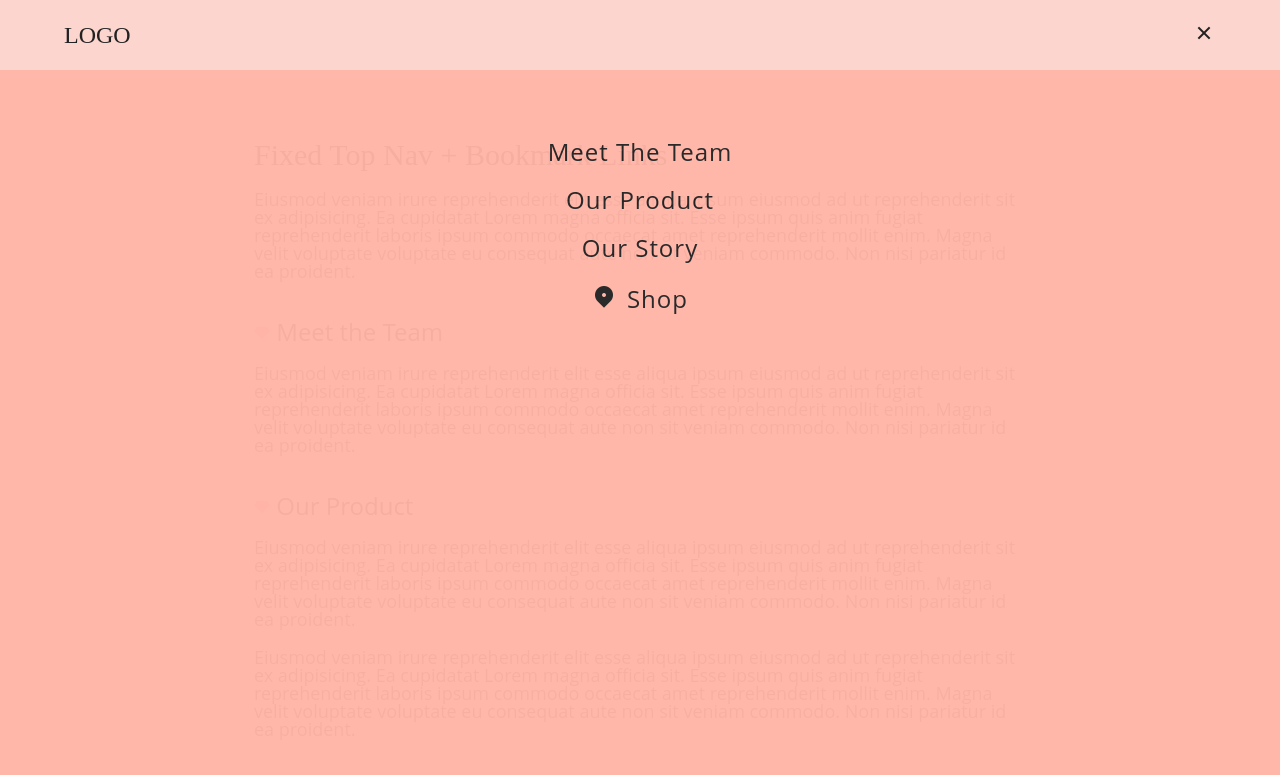
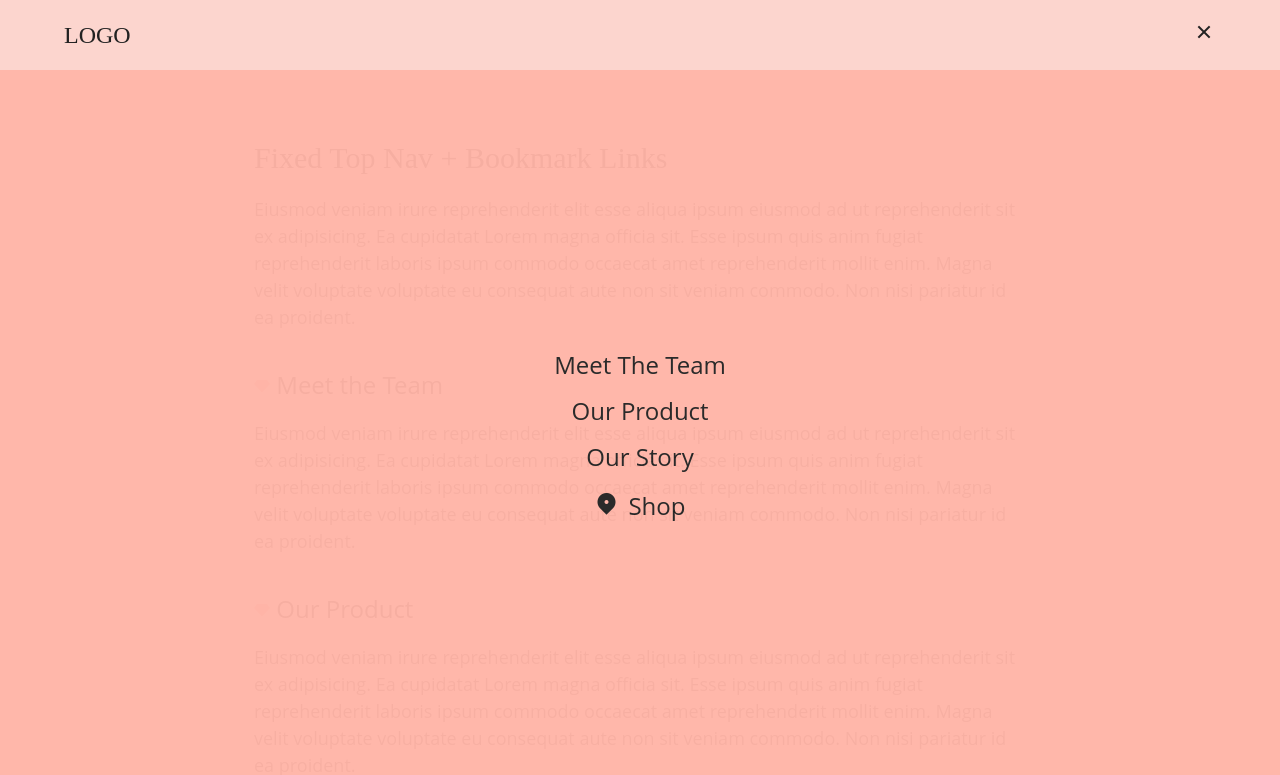
Before and after one commit to christadejesus/navigation, a plain HTML site: page fixed-top-nav-bookmark-links/index.html in a window 1280 px wide. Both pictures are taken after a click on the button 1204 px from the left and 35 px from the top of the page. Shown: the top 775 px of the page. Drawn offline with nearby package versions, Linux system fonts and the light colour scheme.

Commit message:
Refactor fixed-top-nav-bookmark-links

```diff
--- a/fixed-top-nav-bookmark-links/index.html
+++ b/fixed-top-nav-bookmark-links/index.html
@@ -17,14 +17,13 @@
     <header class="page-header">
         <nav class="top-nav">
             <a class="logo" href="#">Logo</a>
-            <button class="close-btn" id="close-btn"><i class="ri-close-fill"></i></button>
-            <button class="menu-btn" id="menu-btn"><i class="ri-menu-line"></i></button>
+            <button class="btn close-btn" id="close-btn"><i class="ri-close-fill"></i></button>
+            <button class="btn menu-btn" id="menu-btn"><i class="ri-menu-line"></i></button>
             <ul class="link-list" id="link-list">
-                <li class="nav-link"><a href="#meet-the-team" onclick="toggleMenu()">meet the team</a></li>
-                <li class="nav-link"><a href="#our-product" onclick="toggleMenu()">our product</a></li>
-                <li class="nav-link"><a href="#our-story" onclick="toggleMenu()">our story</a></li>
-                <li class="nav-link"><a href="#visit-the-shop" onclick="toggleMenu()"><i
-                            class="ri-map-pin-2-fill"></i>shop</a></li>
+                <li><a href="#meet-the-team" onclick="toggleMenu()">meet the team</a></li>
+                <li><a href="#our-product" onclick="toggleMenu()">our product</a></li>
+                <li><a href="#our-story" onclick="toggleMenu()">our story</a></li>
+                <li><a href="#visit-the-shop" onclick="toggleMenu()"><i class="ri-map-pin-2-fill"></i>shop</a></li>
             </ul>
         </nav>
     </header>
@@ -38,49 +37,35 @@
         <h2 id="meet-the-team"><i class="ri-vip-diamond-fill"></i> Meet the Team</h2>
         <p>Eiusmod veniam irure reprehenderit elit esse aliqua ipsum eiusmod ad ut reprehenderit sit ex adipisicing. Ea
             cupidatat Lorem magna officia sit. Esse ipsum quis anim fugiat reprehenderit laboris ipsum commodo occaecat
-            amet
-            reprehenderit mollit enim. Magna velit voluptate voluptate eu consequat aute non sit veniam commodo. Non
-            nisi
-            pariatur id ea proident.</p>
+            amet reprehenderit mollit enim. Magna velit voluptate voluptate eu consequat aute non sit veniam commodo.
+            Non nisi pariatur id ea proident.</p>
         <h2 id="our-product"><i class="ri-vip-diamond-fill"></i> Our Product</h2>
         <p>Eiusmod veniam irure reprehenderit elit esse aliqua ipsum eiusmod ad ut reprehenderit sit ex adipisicing. Ea
             cupidatat Lorem magna officia sit. Esse ipsum quis anim fugiat reprehenderit laboris ipsum commodo occaecat
-            amet
-            reprehenderit mollit enim. Magna velit voluptate voluptate eu consequat aute non sit veniam commodo. Non
-            nisi
-            pariatur id ea proident.</p>
+            amet reprehenderit mollit enim. Magna velit voluptate voluptate eu consequat aute non sit veniam commodo.
+            Non nisi pariatur id ea proident.</p>
         <p>Eiusmod veniam irure reprehenderit elit esse aliqua ipsum eiusmod ad ut reprehenderit sit ex adipisicing. Ea
             cupidatat Lorem magna officia sit. Esse ipsum quis anim fugiat reprehenderit laboris ipsum commodo occaecat
-            amet
-            reprehenderit mollit enim. Magna velit voluptate voluptate eu consequat aute non sit veniam commodo. Non
-            nisi
-            pariatur id ea proident.</p>
+            amet reprehenderit mollit enim. Magna velit voluptate voluptate eu consequat aute non sit veniam commodo.
+            Non nisi pariatur id ea proident.</p>
         <h2 id="our-story"> <i class="ri-vip-diamond-fill"></i> Our Story</h2>
         <p>Eiusmod veniam irure reprehenderit elit esse aliqua ipsum eiusmod ad ut reprehenderit sit ex adipisicing. Ea
             cupidatat Lorem magna officia sit. Esse ipsum quis anim fugiat reprehenderit laboris ipsum commodo occaecat
-            amet
-            reprehenderit mollit enim. Magna velit voluptate voluptate eu consequat aute non sit veniam commodo. Non
-            nisi
-            pariatur id ea proident.</p>
+            amet reprehenderit mollit enim. Magna velit voluptate voluptate eu consequat aute non sit veniam commodo.
+            Non nisi pariatur id ea proident.</p>
         <p>Eiusmod veniam irure reprehenderit elit esse aliqua ipsum eiusmod ad ut reprehenderit sit ex adipisicing. Ea
             cupidatat Lorem magna officia sit. Esse ipsum quis anim fugiat reprehenderit laboris ipsum commodo occaecat
-            amet
-            reprehenderit mollit enim. Magna velit voluptate voluptate eu consequat aute non sit veniam commodo. Non
-            nisi
-            pariatur id ea proident.</p>
+            amet reprehenderit mollit enim. Magna velit voluptate voluptate eu consequat aute non sit veniam commodo.
+            Non nisi pariatur id ea proident.</p>
         <h2 id="visit-the-shop"> <i class="ri-vip-diamond-fill"></i> Visit the Shop</h2>
         <p>Eiusmod veniam irure reprehenderit elit esse aliqua ipsum eiusmod ad ut reprehenderit sit ex adipisicing. Ea
             cupidatat Lorem magna officia sit. Esse ipsum quis anim fugiat reprehenderit laboris ipsum commodo occaecat
-            amet
-            reprehenderit mollit enim. Magna velit voluptate voluptate eu consequat aute non sit veniam commodo. Non
-            nisi
-            pariatur id ea proident.</p>
+            amet reprehenderit mollit enim. Magna velit voluptate voluptate eu consequat aute non sit veniam commodo.
+            Non nisi pariatur id ea proident.</p>
         <p>Eiusmod veniam irure reprehenderit elit esse aliqua ipsum eiusmod ad ut reprehenderit sit ex adipisicing. Ea
             cupidatat Lorem magna officia sit. Esse ipsum quis anim fugiat reprehenderit laboris ipsum commodo occaecat
-            amet
-            reprehenderit mollit enim. Magna velit voluptate voluptate eu consequat aute non sit veniam commodo. Non
-            nisi
-            pariatur id ea proident.</p>
+            amet reprehenderit mollit enim. Magna velit voluptate voluptate eu consequat aute non sit veniam commodo.
+            Non nisi pariatur id ea proident.</p>
     </main>
 </body>
 
--- a/fixed-top-nav-bookmark-links/style.css
+++ b/fixed-top-nav-bookmark-links/style.css
@@ -4,7 +4,6 @@
     padding: 0;
     border: 0;
     box-sizing: border-box;
-    line-height: 100%;
 }
 :root {
     /* COLORS */
@@ -19,13 +18,14 @@
     --nav-height: 70px;
 
     /* FONT */
-    font-size: 10px;
     --font-standard: 1.8rem;
     --font-large: 2.4rem;
     --font-xlarge: 3rem;
 
     --serif: "Lora", serif;
     --sans-serif: "Open Sans", sans-serif;
+    font-size: 10px;
+    line-height: 100%;
 }
 
 /* MAIN STYLES */
@@ -37,10 +37,12 @@ body,html {
   scroll-padding-top: calc(var(--nav-height) + 3rem);
 }
 p {
+    line-height: 1.5;
     margin: 2rem 0;
     color: var(--neutral-md);
 }
 h1, h2 {
+    line-height: 1.2;
     font-weight: 500;
     margin: 4rem 0 2rem 0;
 }
@@ -60,16 +62,18 @@ a {
     color: var(--neutral-dk);
     text-decoration: none;
 }
-button {
+.btn {
     background: transparent;
     font-size: inherit;
     color: inherit;
+    font-size: var(--font-large);
 }
-a:hover, button:hover {
+a:hover, .btn:hover {
     opacity: 70%;
 }
 ul {
     list-style: none;
+    line-height: 1.5;
 }
 
 /* MAIN CONTENT */
@@ -104,14 +108,16 @@ ul {
     font-weight: 500;
     font-size: var(--font-large);
 }
-.menu-btn, .close-btn {
-    font-size: var(--font-large);
-}
 .close-btn {
     display: none;
 }
 .link-list {
     position: fixed;
+    display: flex;
+    flex-direction: column;
+    align-items: center;
+    justify-content: center;
+    gap: 1rem;
     top: var(--nav-height);
     right: 0;
     width: 100%;
@@ -122,20 +128,13 @@ ul {
     transition: var(--transition);
     overflow: hidden;
 }
-.nav-link {
-    margin: var(--font-large) 0;
-}
-.nav-link i {
+.link-list i {
     padding-right: 1rem;
-}
-.nav-link:first-child {
-    margin-top: var(--nav-height);
 }
 .link-list a {
     font-size: var(--font-large);
     font-weight: 500;
     text-transform: capitalize;
-    letter-spacing: .1rem;
 }
 .open {
     height: calc(100% - var(--nav-height));
```
